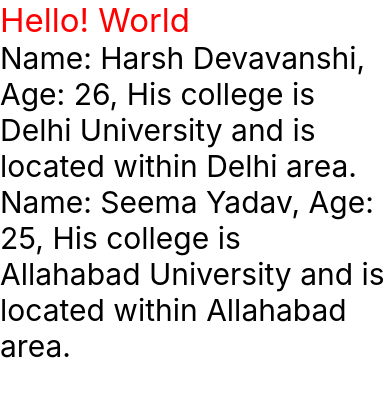
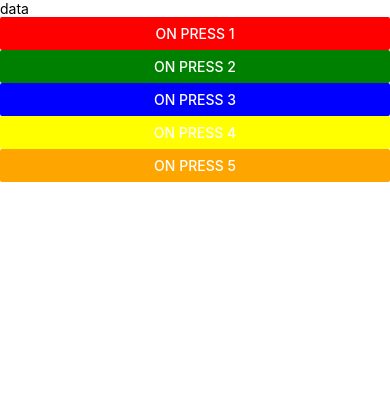
Before and after one commit to Devavanshi-Harsh/firstProject, a React Native app: screen / in a window 390 px wide. Shown: the top 396 px of the page. Built offline with nearby package versions, Linux system fonts and the light colour scheme.

Commit message:
Buttons used with functions

```diff
--- a/App.tsx
+++ b/App.tsx
@@ -1,41 +1,30 @@
 import React from 'react';
-import {View, Text} from 'react-native';
-import College from './components/College';
-type user = {
-  name: String;
-  age: number;
-  college: String;
-  collegeArea: String;
-};
+import {Button, Text, View} from 'react-native';
 
-function App(): React.JSX.Element {
+const App = () => {
+  var data = 100;
+  function clickHandler1() {
+    data += 100;
+    console.warn(data);
+  }
+  function clickHandler2() {
+    data += 100;
+    console.warn(data);
+  }
+
   return (
     <View>
-      <Text style={{color: 'red', fontSize: 33}}>Hello! World</Text>
-      <User
-        name="Harsh Devavanshi"
-        age={26}
-        college="Delhi University"
-        collegeArea="Delhi"
+      <Text>data</Text>
+      <Button title="on Press 1" color={'red'} onPress={clickHandler1} />
+      <Button
+        title="on Press 2"
+        color={'green'}
+        onPress={() => clickHandler2()}
       />
-      <User
-        name="Seema Yadav"
-        age={25}
-        college="Allahabad University"
-        collegeArea="Allahabad"
-      />
-    </View>
-  );
-}
-export default App;
-
-const User = (props: user) => {
-  return (
-    <View>
-      <Text style={{fontSize: 30}}>
-        Name: {props.name}, Age: {props.age}, His college is{' '}
-        <College college={props.college} collegeArea={props.collegeArea} />
-      </Text>
+      <Button title="on Press 3" color={'blue'} />
+      <Button title="on Press 4" color={'yellow'} />
+      <Button title="on Press 5" color={'orange'} />
     </View>
   );
 };
+export default App;
```
